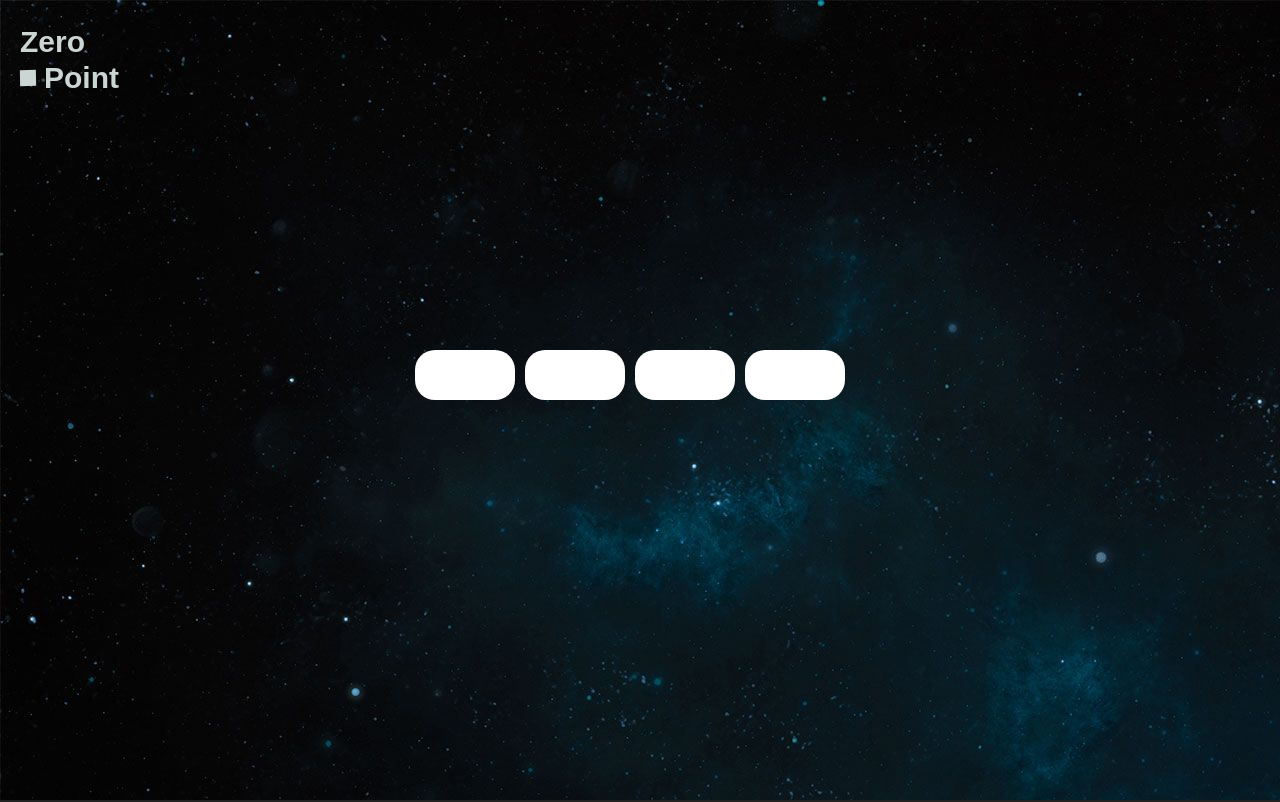
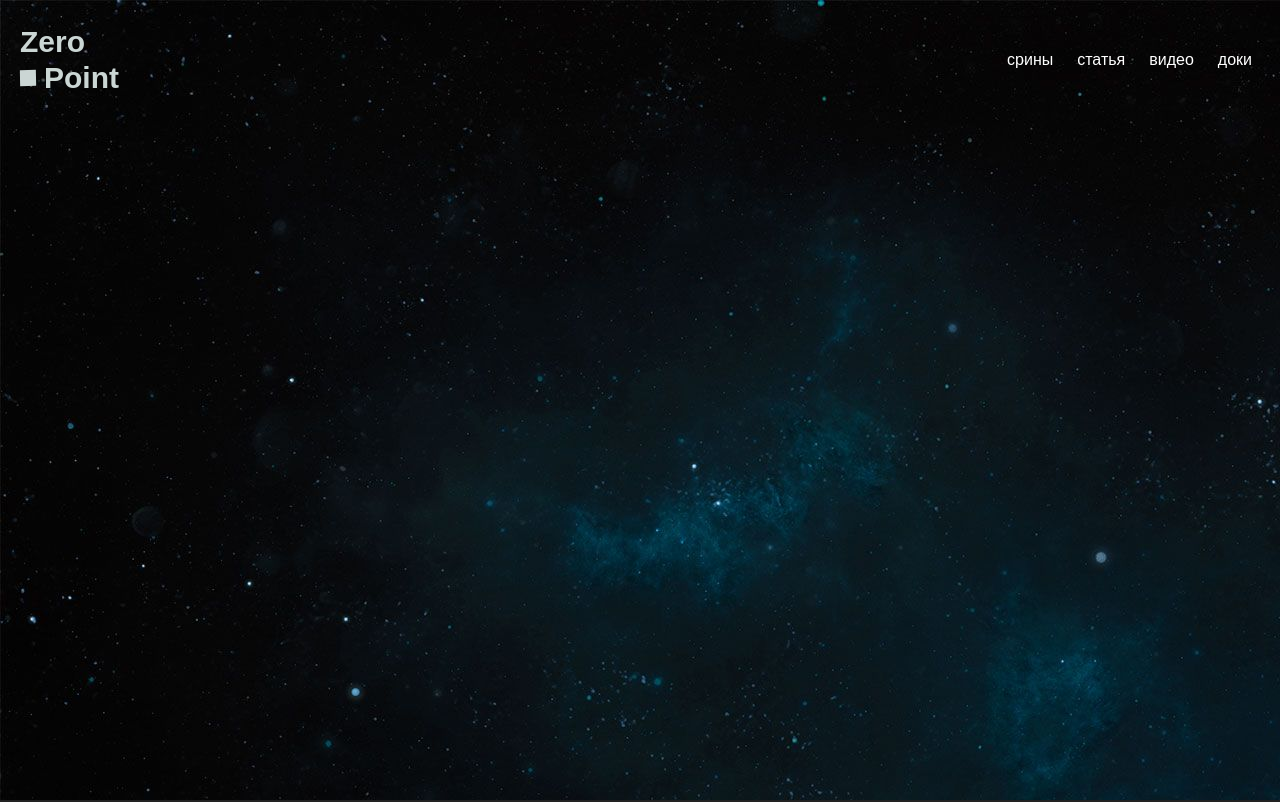
Before and after one commit to Sa4eMmNeNiK/kifirlox, a plain HTML site: page index2.html in a window 1280 px wide. Shown: the top 802 px of the page. Drawn offline with Linux system fonts and the light colour scheme.

Commit message:
Add files via upload

```diff
--- a/index2.html
+++ b/index2.html
@@ -8,31 +8,20 @@
 </head>
 <body>
 	<header>
-		  <div id="con">
-            <div id="zp_logo"><span>Zero</span><span>Point</span></div>
-        </div>
+		<div id="con">
+			<div id="zp_logo"><span>Zero</span><span>Point</span></div>
+         	<ul >
+	        		<li><a href="">cрины</a></li>
+	        		<li><a href="index.html">статья</a></li>
+	        		<li><a href="index3.html">видео</a></li>
+	        		<li><a href="index4.html">доки</a></li>
+       	 	</ul>
+		</div>
 	</header >
-	</div>
 
-	<div class="box">
-		<div class="test2 ">
-			<div class="test3"></div>
-			<div class="test"><a href="">Скрины</a></div>
-		</div>
-		<div class="test2 ">
-			<div class="test3"></div>
-			<div class="test"><a href="">Доки</a></div>
-		</div>
-		<div class="test2 ">
-			<div class="test3"></div>
-			<div class="test"><a href="index3.html">Видео</a></div>
-		</div>
-		<div class="test2 ">
-			<div class="test3"></div>
-			<div class="test"><a href="index.html">Статья</a></div>
-		</div>
 
-	</div>
+
+
 	<div id="box">
         <div id="content">
             <div id="social">
@@ -56,4 +45,3 @@
 
 
 </body>
-</html>
--- a/style2.css
+++ b/style2.css
@@ -8,18 +8,11 @@
 	font-family: Arial;
 }
 
+
 body {
 	background-image: url(img/5.jpg);
 }
-a {
-	text-decoration: none;
-	color: #fff;
-	font-size: 20px;
-	text-transform: uppercase;
 
-
-
-}
 .box {
 	height: 100px;
 	width: max-content;
@@ -216,6 +209,27 @@ h1 {
     font-size: 16px;
     color: #fff;
 }
+#deko #zp_deko {
+    width: 250px;
+    height: 400px;
+    position: absolute;
+    margin: auto ;
+    border-radius: 15px;
+    display: grid;
+    grid-template-columns: repeat(2, max-content);
+    grid-template-rows: 24px;
+    grid-gap: 8px;  /*расстояние между блок*/
+    transform: translate(-100%, 0%);
+    background-color: #8d8d94;
+    opacity: 0.5;
+    text-align: center;
+    color: #fff;
+
+}
+
+
+
+
 
 header {
 	width: 100%;
@@ -271,6 +285,47 @@ header #con #zp_logo span:nth-child(2):before {
     margin: 10px 0px;
 }
 
+header ul{
+    width: max-content;
+    height: 24px;
+    position: absolute;
+    margin: auto 0;
+    left: 100%;
+    display: grid;
+    grid-template-columns: repeat(4, max-content);
+    grid-template-rows: 24px;
+    grid-gap: 8px;  /*расстояние между блок*/
+    transform: translate(-100%, 0%);
+
+
+
+
+}
+header ul li{
+    text-decoration: none;
+    list-style: none;
+
+
+
+}
+header ul li a{
+    line-height: 24px;
+    font-size: 16px;
+    text-align: center;
+    color: #fff;
+    padding: 0px 8px;
+    text-decoration: none;
+
+
+
+}
+
+header ul li:hover{
+    background-color: rgba(255, 255, 255, 0.3);
+    border-radius: 4px;
+}
+
+
 @keyframes test {
     from {
         transform: rotate(0deg);
```
Also changed, not shown: index4.html (added, +16 -0 lines).
